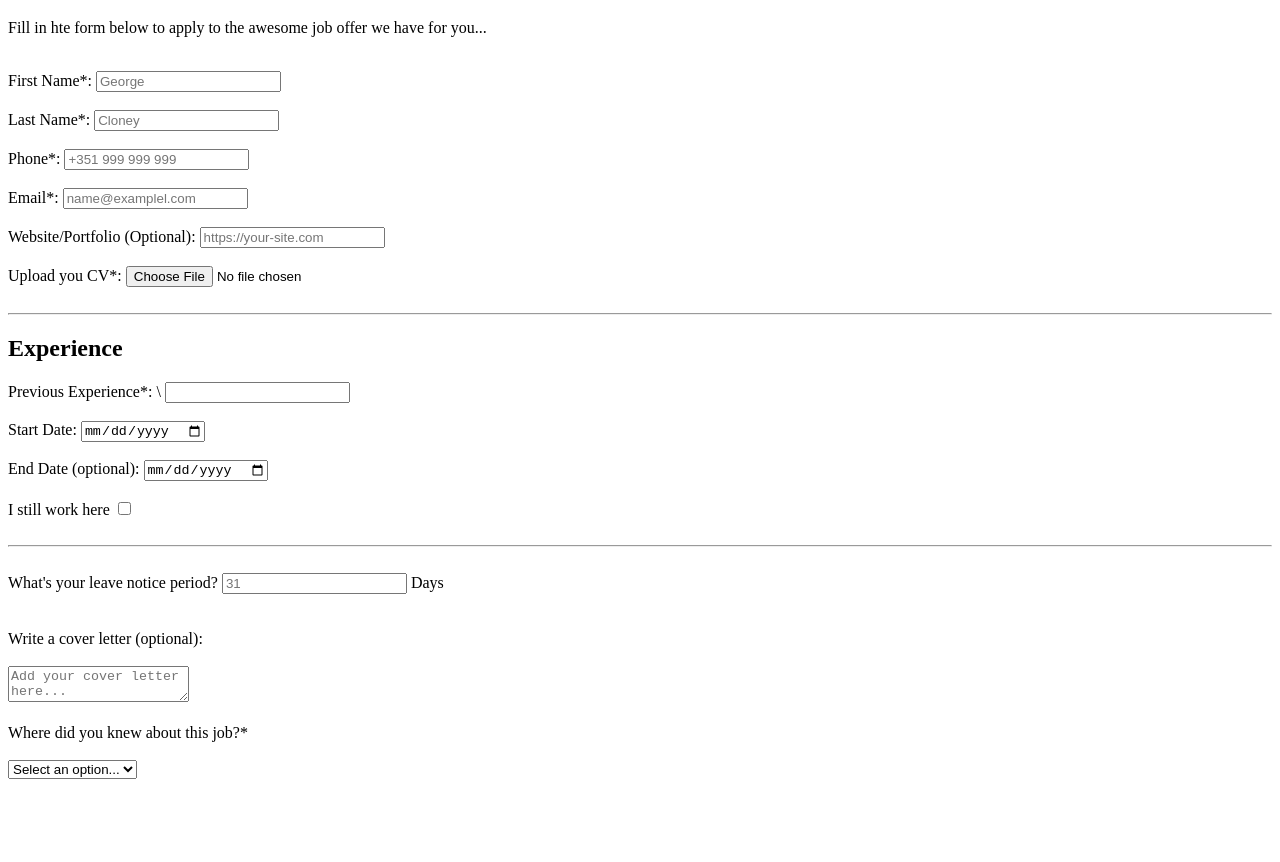
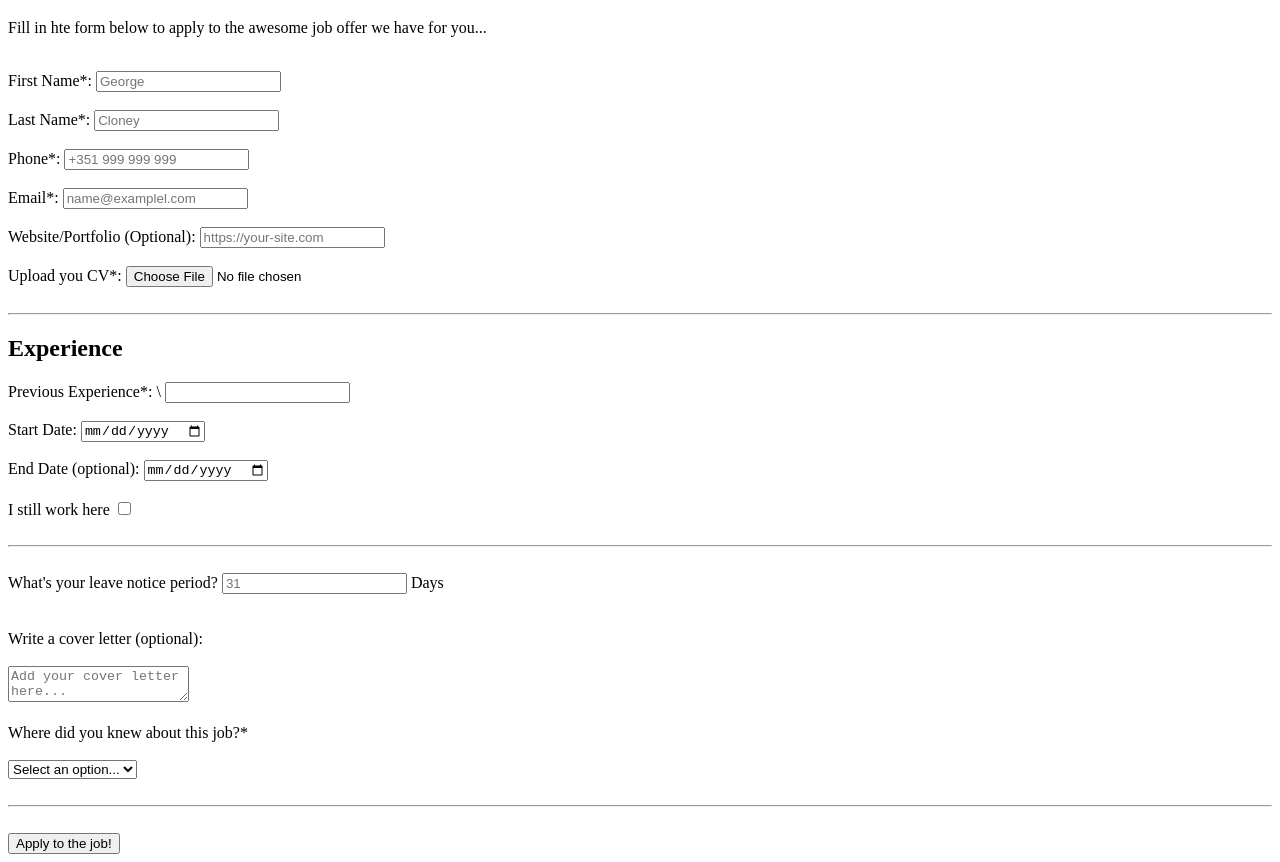
Before and after one commit to iamhugofelix/learning-html, a plain HTML site: page form-exercise/form-exercise.html in a window 1280 px wide. Shown: the part 105-967 px from the top of the page. Before the commit the page ends 892 px from the top, so only its background shows below. Drawn offline with Linux system fonts and the light colour scheme.

Commit message:
Added the missing submit button

```diff
--- a/form-exercise/form-exercise.html
+++ b/form-exercise/form-exercise.html
@@ -83,7 +83,13 @@
             <option value="friends">Friends</option>
             <option value="other">Other</option>
         </select>
+        <br><br>
 
+        <hr>
+        <br>
+
+        <!-- Sumbit Button -->
+        <input type="submit" value="Apply to the job!">
 
     </form>
 
```
